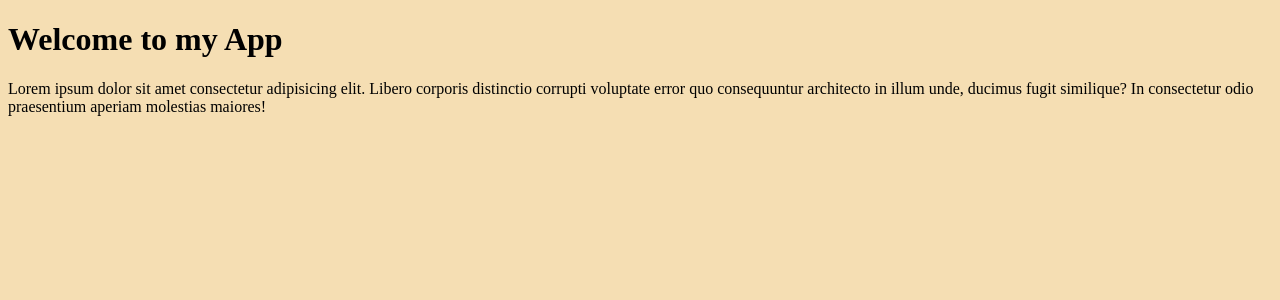
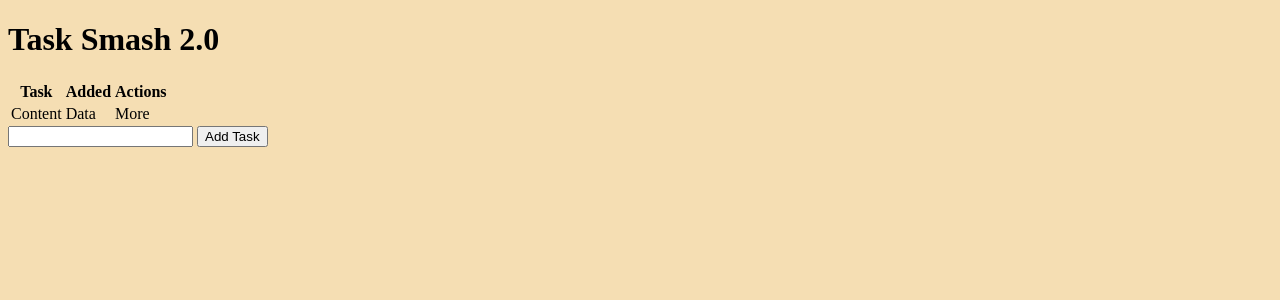
Before and after one commit to laiweijiesg/full_stack_w_ai, a Flask app: page / in a window 1280 px wide. Shown: the top 300 px of the page. Run offline with Flask 3, Linux system fonts and the light colour scheme.

Commit message:
set up sqlalchemy connection, create data class, create base.html for inheritance

```diff
--- a/app.py
+++ b/app.py
@@ -2,10 +2,33 @@
 from flask import Flask, render_template
 from flask_scss import Scss
 from flask_sqlalchemy import SQLAlchemy
+from datetime import datetime
+from sqlalchemy import func
 
 # App
 app = Flask(__name__)
+Scss(app)
 
+# configure the SQLite database, relative to the app instance folder
+app.config["SQLALCHEMY_DATABASE_URI"] = "sqlite:///project.db"
+
+# initialize the app with the extension
+db = SQLAlchemy(app)
+
+
+# Data Class ~ Row of data
+class MyTask(db.Model):
+
+    # Unique ID
+    id = db.Column(db.Integer, primary_key = True)
+    content = db.Column(db.String(100), nullable = False)
+    complete = db.Column(db.Integer)
+    created = db.Column(db.DateTime, default=func.now())
+
+
+
+
+# Routes
 @app.route("/")
 def index():
     return render_template("index.html")
--- /dev/null
+++ b/templates/base.html
@@ -0,0 +1,17 @@
+<!DOCTYPE html>
+<html lang="en">
+<head>
+    <meta charset="UTF-8">
+    <meta name="viewport" content="width=device-width, initial-scale=1.0">
+    <link rel="stylesheet" href="{{ url_for('static', filename='styles.css') }}" />
+    {% block head %}
+    {% endblock %}
+
+
+</head>
+<body>
+    {% block body %}
+    {% endblock %}
+
+</body>
+</html>
--- a/templates/index.html
+++ b/templates/index.html
@@ -1,19 +1,28 @@
-<!DOCTYPE html>
-<html lang="en">
-<head>
-    <meta charset="UTF-8">
-    <meta name="viewport" content="width=device-width, initial-scale=1.0">
-    <link rel ="stylesheet" href ="{{url_for("static", filename="styles.css")}}" />
-    <title>Home Page</title>
-</head>
-<body>
+{% extends 'base.html' %}
 
-    <h1> Welcome to my App</h1>
-    <p>
-        Lorem ipsum dolor sit amet consectetur adipisicing elit.
-        Libero corporis distinctio corrupti voluptate error quo consequuntur architecto in illum unde,
-        ducimus fugit similique? In consectetur odio praesentium aperiam molestias maiores!
-    </p>
+{% block head %}
+<title>Title Page</title>
+{% endblock %}
 
-</body>
-</html>
+
+{% block body %}
+<div class="Content">
+    <h1>Task Smash 2.0</h1>
+    <table>
+        <tr>
+            <th>Task</th>
+            <th>Added</th>
+            <th>Actions</th>
+        </tr>
+        <tr>
+            <td>Content</td>
+            <td>Data</td>
+            <td>More</td>
+        </tr>
+    </table>
+    <form action="">
+        <input type="text" name="content" id="content">
+        <input type="submit" value="Add Task" id="btn_Add">
+    </form>
+</div>
+{% endblock %}
```
